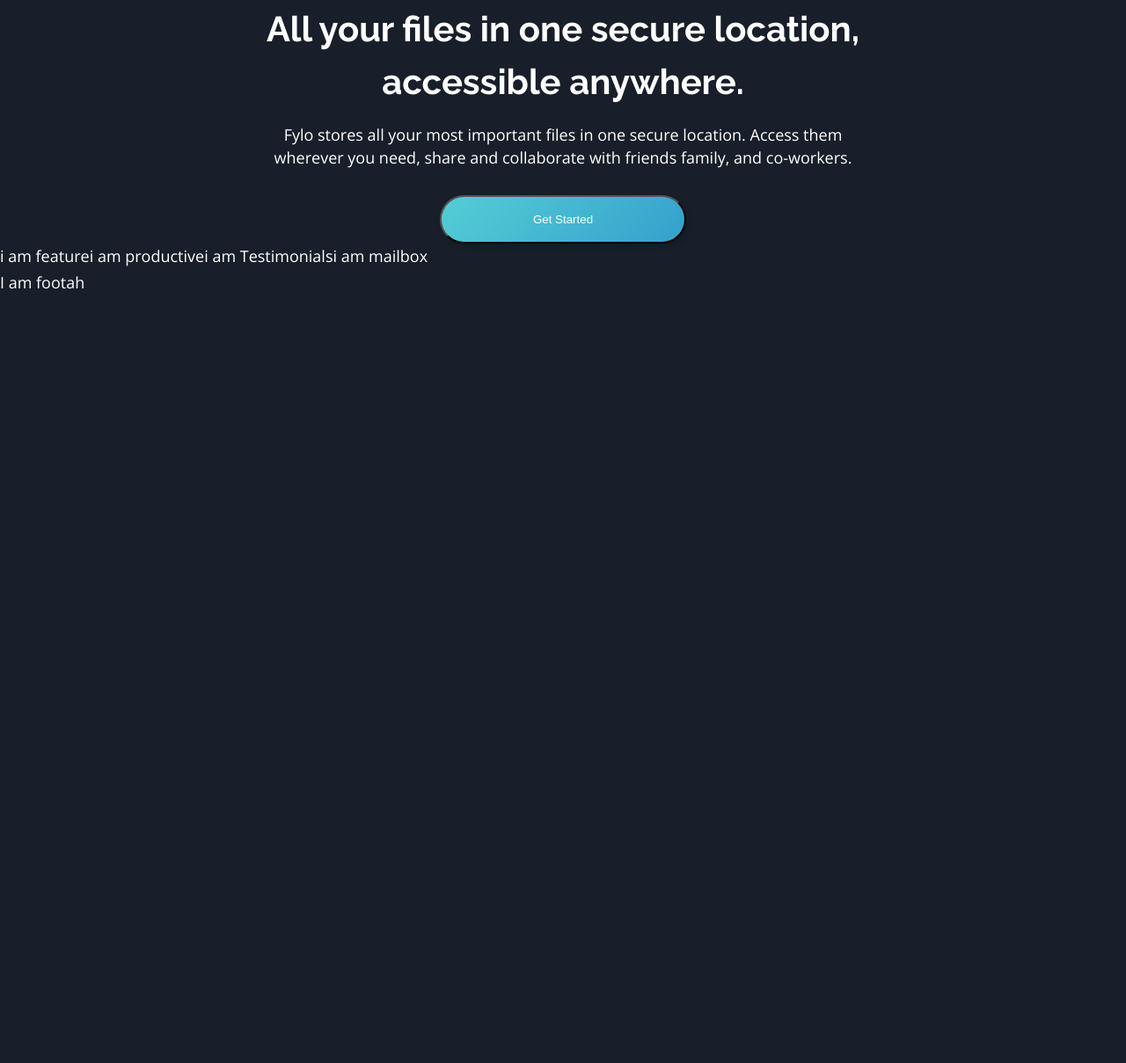
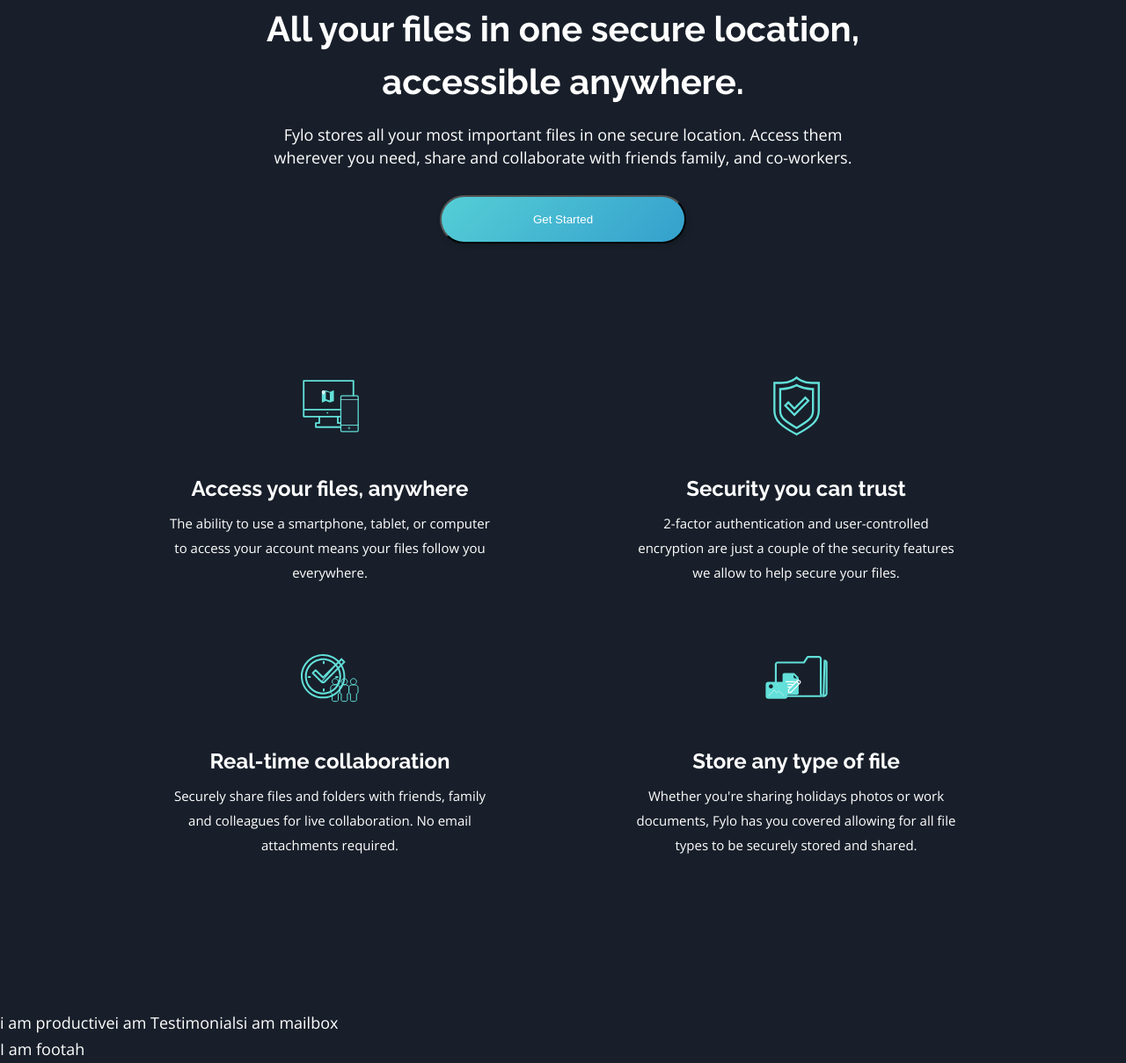
Before and after one commit to scottjwilson/flylo-dark-landing, a Gatsby site: page / in a window 1280 px wide. Shown: the part 719-1928 px from the top of the page at 88% size. Before the commit the page ends 1056 px from the top, so only its background shows below. Built offline with nearby package versions, Linux system fonts and the light colour scheme; Gatsby itself is replaced by a stand-in of ours.

Commit message:
feature component complete

```diff
--- a/src/components/Features/Styles.js
+++ b/src/components/Features/Styles.js
@@ -0,0 +1,25 @@
+import styled from "styled-components"
+import { device } from "../../styles/MediaQueries"
+export const Wrapper = styled.div`
+  margin: 8rem auto;
+  max-width: 1024px;
+
+  @media ${device.laptop} {
+    display: grid;
+    grid-gap: 2rem;
+    grid-template-rows: repeat(2, 1fr);
+    grid-template-columns: repeat(2, 1fr);
+  }
+`
+export const Card = styled.div`
+  display: flex;
+  flex-direction: column;
+  align-items: center;
+`
+export const ImgBox = styled.div``
+export const Title = styled.div``
+export const Text = styled.div`
+  text-align: center;
+  width: 75%;
+  margin: 0 auto;
+`
--- a/src/components/Features/data.js
+++ b/src/components/Features/data.js
@@ -0,0 +1,31 @@
+export const data = [
+  {
+    id: 0,
+    image: require("../../images/feature1.svg"),
+    title: "Access your files, anywhere",
+    text:
+      "The ability to use a smartphone, tablet, or computer to access your account means your files follow you everywhere.",
+  },
+  {
+    id: 1,
+    image: require("../../images/feature2.svg"),
+    title: "Security you can trust",
+    text:
+      "2-factor authentication and user-controlled encryption are just a couple of the security features we allow to help secure your files.",
+  },
+  {
+    id: 2,
+    image: require("../../images/feature3.svg"),
+    title: "Real-time collaboration",
+    text:
+      "Securely share files and folders with friends, family and colleagues for live collaboration. No email attachments required.",
+  },
+  {
+    id: 3,
+    image: require("../../images/feature4.svg"),
+
+    title: "Store any type of file",
+    text:
+      "Whether you're sharing holidays photos or work documents, Fylo has you covered allowing for all file types to be securely stored and shared.",
+  },
+]
--- a/src/components/Features/index.js
+++ b/src/components/Features/index.js
@@ -1,5 +1,23 @@
 import React from "react"
-
+import { data } from "./data"
+import { Wrapper, Card, ImgBox, Title, Text } from "./Styles"
+import { H4, BodyMain } from "../../styles/TextStyles"
 export const Features = () => {
-  return <>i am feature</>
+  return (
+    <Wrapper>
+      {data.map(feature => (
+        <Card>
+          <ImgBox>
+            <img src={feature.image} />
+          </ImgBox>
+          <Title>
+            <H4>{feature.title}</H4>
+          </Title>
+          <Text>
+            <BodyMain>{feature.text}</BodyMain>
+          </Text>
+        </Card>
+      ))}
+    </Wrapper>
+  )
 }
--- a/src/styles/GlobalStyle.js
+++ b/src/styles/GlobalStyle.js
@@ -2,6 +2,7 @@
 import { colors } from "./ColorStyles"
 
 export const GlobalStyle = createGlobalStyle`
+
 body {
     background: ${colors.primary.main};
     color: ${colors.neutral.white};
--- a/src/styles/TextStyles.js
+++ b/src/styles/TextStyles.js
@@ -30,6 +30,7 @@
 export const H4 = styled.h4`
   font-size: 24px;
   line-height: 32px;
+  margin-bottom: 0.5rem;
 `
 
 export const BodyIntro = styled.p`
```
